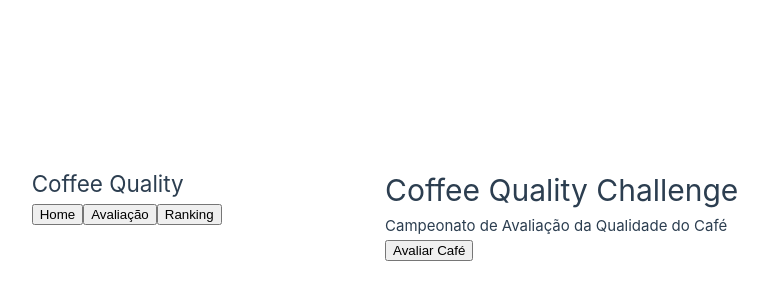
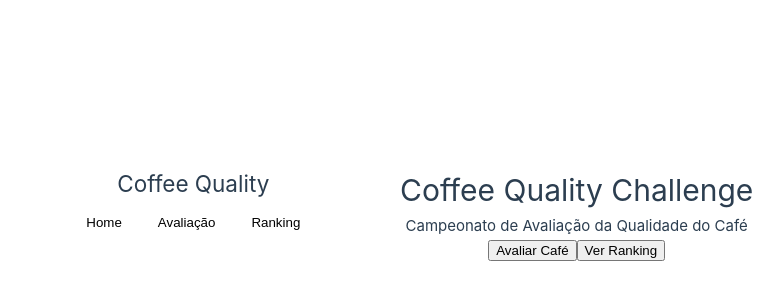
Before and after one commit to alanawessling/projeto_cafe, a Vue app: page / in a window 1280 px wide. Shown: the part 186-486 px from the top of the page, without its empty margins (255-1038 px from the left). Built offline with nearby package versions, Linux system fonts and the light colour scheme.

Commit message:
style do app

```diff
--- a/src/App.vue
+++ b/src/App.vue
@@ -39,4 +39,19 @@ pagina.value = 'ranking'
 </template>
 
 <style scoped>
+body {
+  margin: 0;
+  font-family: Arial;
+  }
+div {
+  background: white;
+  padding: 15px;
+  text-align: center;
+  }
+  div button {
+  background: none;
+  border: none;
+  margin: 5px 10px;
+  padding: 8px;
+  }
 </style>
--- a/src/AvaliacaoVue.vue
+++ b/src/AvaliacaoVue.vue
@@ -41,3 +41,5 @@ function salvar() {
       <p v-if="msg"> {{ msg }} </p>
 </div>
 </template>
+<style scoped>
+</style>
--- a/src/HomeVue.vue
+++ b/src/HomeVue.vue
@@ -8,6 +8,8 @@
           <p>Campeonato de Avaliação da Qualidade do Café </p>
 
           <button @click="$emit('pagAvaliacao')"> Avaliar Café </button>
+          <button @click="$emit('pagRanking')"> Ver Ranking </button>
 
     </div>
 </template>
+<style scoped></style>
--- a/src/RankingVue.vue
+++ b/src/RankingVue.vue
@@ -36,3 +36,4 @@ cafes.length = 10
 </div>
 
 </template>
+<style scoped></style>
```
